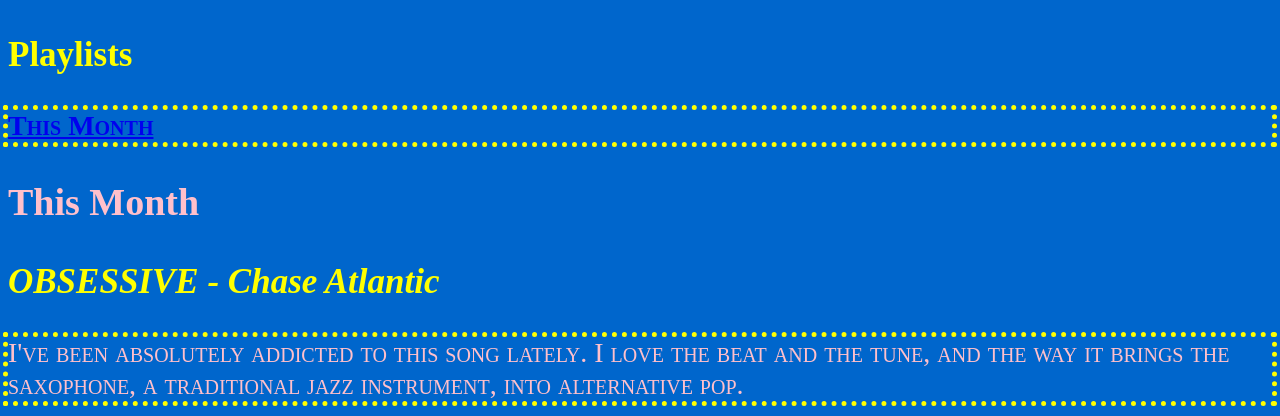
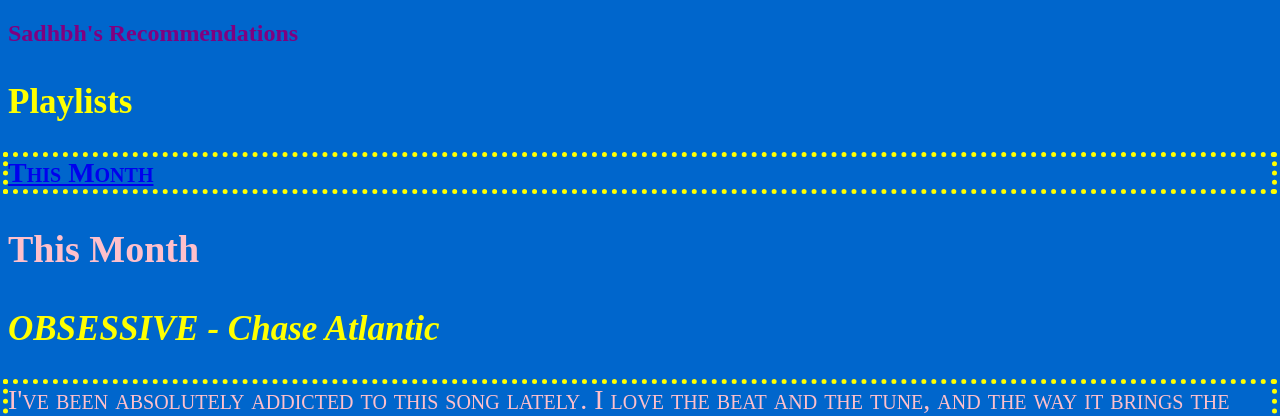
Before and after one commit to sadhbhh/page2.github.io, a plain HTML site: page index.html in a window 1280 px wide. Shown: the top 416 px of the page. Drawn offline with Linux system fonts and the light colour scheme.

Commit message:
Update index.html

```diff
--- a/index.html
+++ b/index.html
@@ -2,7 +2,7 @@
 <html>
   <head>
     <meta charset="utf 8">
-    <title>Song Recommendations</title>
+    <title>Sadhbh's Recommendations</title>
     <style>
 
       p.one {
@@ -53,6 +53,8 @@
       }
     </style>
   </head>
+
+  <h2>Sadhbh's Recommendations</h2>
 
 
     <h3>Playlists<h3>
```
